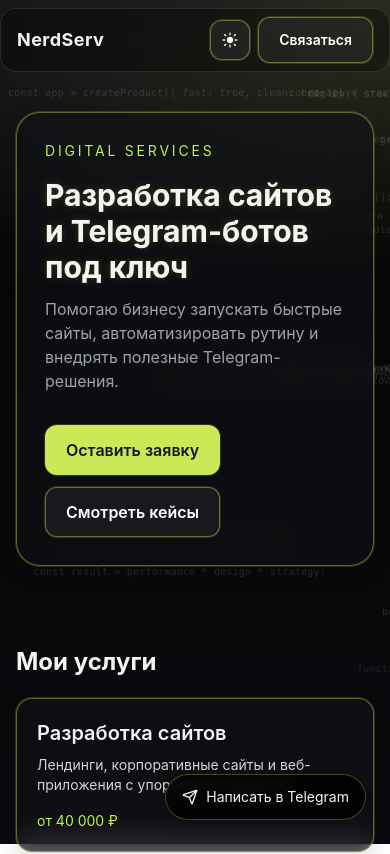
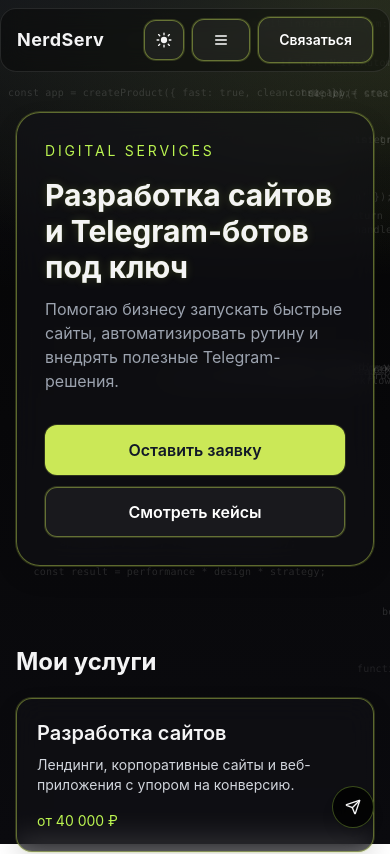
Before and after one commit to Pipata246/nerdServ, a Next.js app: page / in a window 390 px wide. Shown: the top 854 px of the page. Built offline with nearby package versions, Linux system fonts and the light colour scheme.

Commit message:
Создана мобильная версия сайта

```diff
--- a/src/app/page.tsx
+++ b/src/app/page.tsx
@@ -32,11 +32,11 @@ export default function HomePage() {
             <p className="subtitle">
               Помогаю бизнесу запускать быстрые сайты, автоматизировать рутину и внедрять полезные Telegram-решения.
             </p>
-            <div className="mt-8 flex flex-wrap gap-3">
-              <Link href="/contact" className="btn-primary">
+            <div className="mt-8 flex flex-col gap-3 sm:flex-row sm:flex-wrap">
+              <Link href="/contact" className="btn-primary w-full justify-center sm:w-auto">
                 Оставить заявку
               </Link>
-              <Link href="/portfolio" className="btn-secondary">
+              <Link href="/portfolio" className="btn-secondary w-full justify-center sm:w-auto">
                 Смотреть кейсы
               </Link>
             </div>
@@ -123,10 +123,10 @@ export default function HomePage() {
       <section className="section">
         <div className="container-main">
           <Reveal>
-            <div className="glass rounded-3xl p-8 text-center">
+            <div className="glass rounded-3xl p-6 text-center sm:p-8">
               <h2 className="text-3xl font-bold">Готовы обсудить ваш проект?</h2>
               <p className="mx-auto mt-3 max-w-xl text-gray-300">Опишите задачу, и я предложу лучшее техническое решение.</p>
-              <Link href="/contact" className="btn-primary mt-6">
+              <Link href="/contact" className="btn-primary mt-6 w-full justify-center sm:w-auto">
                 Оставить заявку
               </Link>
             </div>
--- a/src/components/layout/footer.tsx
+++ b/src/components/layout/footer.tsx
@@ -5,7 +5,7 @@ import { Send } from "lucide-react";
 export function Footer() {
   return (
     <footer className="border-t border-white/10 bg-black/40">
-      <div className="container-main grid gap-8 py-12 md:grid-cols-4">
+      <div className="container-main grid gap-6 py-10 sm:gap-8 md:grid-cols-4 md:py-12">
         <div>
           <p className="text-lg font-semibold">NerdServ</p>
           <p className="mt-2 text-sm text-gray-400">Разработка сайтов, ботов и автоматизации под ключ.</p>
--- a/src/components/layout/header.tsx
+++ b/src/components/layout/header.tsx
@@ -3,6 +3,7 @@
 import Link from "next/link";
 import { useEffect, useRef, useState } from "react";
 import { motion } from "framer-motion";
+import { Menu, X } from "lucide-react";
 import { navItems } from "@/data/site-data";
 import { ThemeToggle } from "@/components/ui/theme-toggle";
 
@@ -16,6 +17,7 @@ type HeaderProps = {
 
 export function Header({ onOpenLead, theme, onToggleTheme }: HeaderProps) {
   const [visible, setVisible] = useState(true);
+  const [mobileOpen, setMobileOpen] = useState(false);
   const lastScrollY = useRef(0);
 
   useEffect(() => {
@@ -61,16 +63,54 @@ export function Header({ onOpenLead, theme, onToggleTheme }: HeaderProps) {
 
         <div className="flex items-center gap-2">
           <ThemeToggle theme={theme} onToggle={onToggleTheme} />
+          <button
+            onClick={() => setMobileOpen((prev) => !prev)}
+            className="btn-secondary px-3 py-2 text-sm md:hidden"
+            aria-label={mobileOpen ? "Закрыть меню" : "Открыть меню"}
+          >
+            {mobileOpen ? <X className="h-4 w-4" /> : <Menu className="h-4 w-4" />}
+          </button>
           <motion.button
             whileHover={{ scale: 1.03 }}
             whileTap={{ scale: 0.98 }}
             onClick={onOpenLead}
-            className="btn-secondary text-sm"
+            className="hidden text-sm md:inline-flex btn-secondary"
           >
             Связаться
           </motion.button>
         </div>
       </div>
+
+      {mobileOpen && (
+        <div
+          className={`container-main mt-2 rounded-2xl p-3 md:hidden ${
+            theme === "dark" ? "border border-white/10 bg-black/75" : "border border-[#1f2937]/20 bg-white/96"
+          }`}
+        >
+          <nav className="flex flex-col gap-1">
+            {navItems.map((item) => (
+              <Link
+                key={item.href}
+                href={item.href}
+                onClick={() => setMobileOpen(false)}
+                className="header-link rounded-xl px-3 py-2 text-sm transition hover:bg-black/10"
+              >
+                {item.label}
+              </Link>
+            ))}
+          </nav>
+          <motion.button
+            whileTap={{ scale: 0.98 }}
+            onClick={() => {
+              setMobileOpen(false);
+              onOpenLead();
+            }}
+            className="btn-primary mt-3 w-full justify-center"
+          >
+            Связаться
+          </motion.button>
+        </div>
+      )}
     </header>
   );
 }
--- a/src/components/sections/portfolio-grid.tsx
+++ b/src/components/sections/portfolio-grid.tsx
@@ -28,7 +28,7 @@ export function PortfolioGrid() {
           <button
             key={item.key}
             onClick={() => setFilter(item.key as Filter)}
-            className={`rounded-full px-4 py-2 text-sm transition ${
+            className={`rounded-full px-3 py-2 text-xs transition sm:px-4 sm:text-sm ${
               filter === item.key
                 ? "bg-[var(--btn-primary-bg)] text-[var(--btn-primary-text)]"
                 : "border border-[var(--btn-secondary-border)] bg-[var(--btn-secondary-bg)] text-[var(--btn-secondary-text)] hover:brightness-95"
@@ -72,7 +72,7 @@ export function PortfolioGrid() {
               animate={{ y: 0, opacity: 1 }}
               exit={{ y: 20, opacity: 0 }}
               onClick={(e) => e.stopPropagation()}
-              className="glass w-full max-w-lg rounded-2xl p-6"
+              className="glass max-h-[84vh] w-full max-w-lg overflow-y-auto rounded-2xl p-5 sm:p-6"
             >
               <h4 className="text-2xl font-semibold">{selected.title}</h4>
               <p className="mt-3 text-gray-300">{selected.description}</p>
--- a/src/components/ui/lead-modal.tsx
+++ b/src/components/ui/lead-modal.tsx
@@ -31,7 +31,7 @@ export function LeadModal({ open, onClose }: { open: boolean; onClose: () => voi
             exit={{ scale: 0.9, opacity: 0 }}
             onClick={(e) => e.stopPropagation()}
             onSubmit={submit}
-            className="glass w-full max-w-md space-y-4 rounded-2xl p-6"
+            className="glass max-h-[88vh] w-full max-w-md space-y-4 overflow-y-auto rounded-2xl p-5 sm:p-6"
           >
             <h3 className="text-2xl font-semibold">Оставить заявку</h3>
             <input required placeholder="Имя" className="field-control" />
--- a/src/components/ui/telegram-float.tsx
+++ b/src/components/ui/telegram-float.tsx
@@ -7,10 +7,10 @@ export function TelegramFloat() {
       href="https://t.me/NerdIdk"
       target="_blank"
       rel="noopener noreferrer"
-      className="fixed bottom-6 right-6 z-40 inline-flex items-center gap-2 rounded-full border border-lime-300/30 bg-black/80 px-4 py-3 text-sm text-lime-300 shadow-lg backdrop-blur transition hover:scale-105"
+      className="fixed bottom-4 right-4 z-40 inline-flex items-center gap-2 rounded-full border border-lime-300/30 bg-black/80 px-3 py-3 text-sm text-lime-300 shadow-lg backdrop-blur transition hover:scale-105 sm:bottom-6 sm:right-6 sm:px-4"
     >
       <Send className="h-4 w-4" />
-      Написать в Telegram
+      <span className="hidden sm:inline">Написать в Telegram</span>
     </Link>
   );
 }
```
